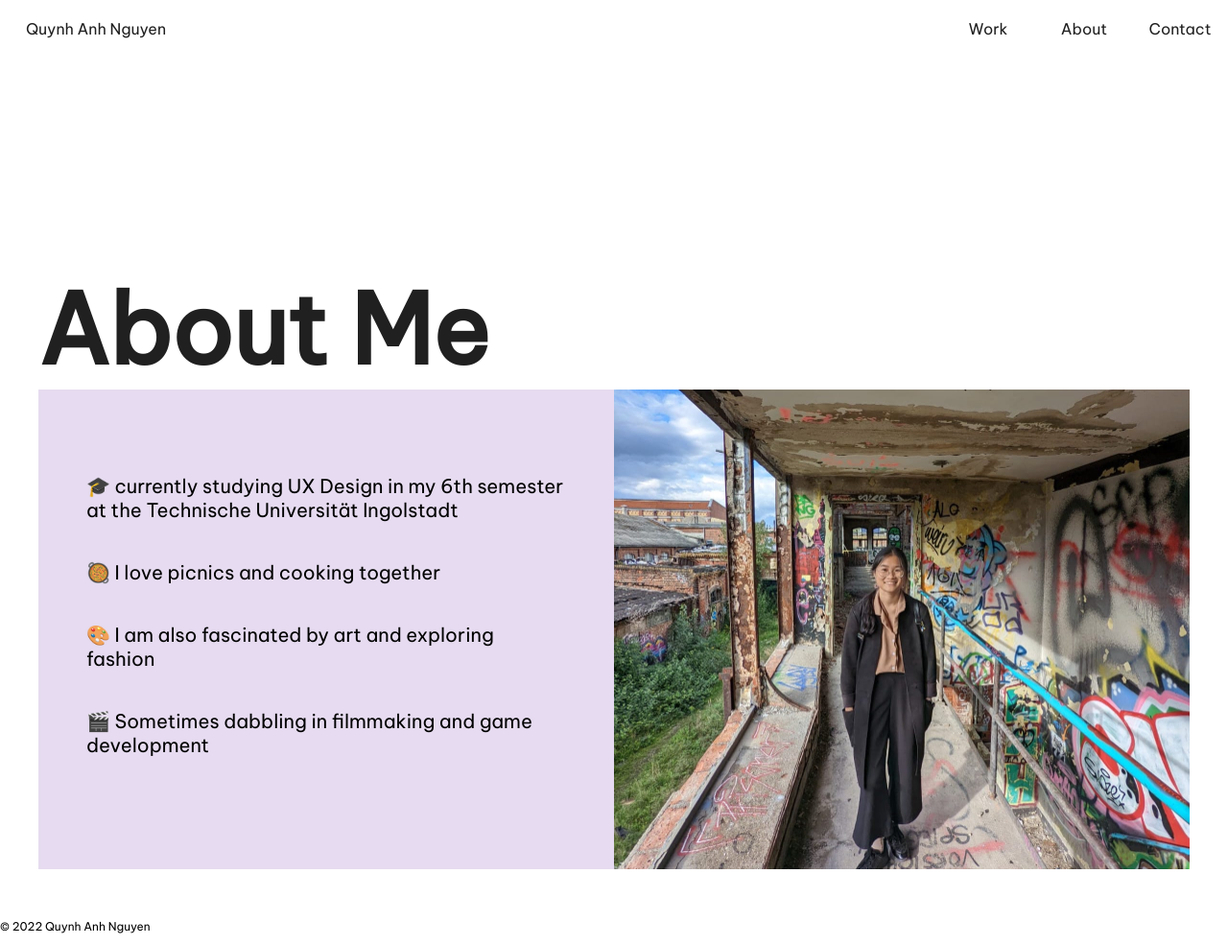
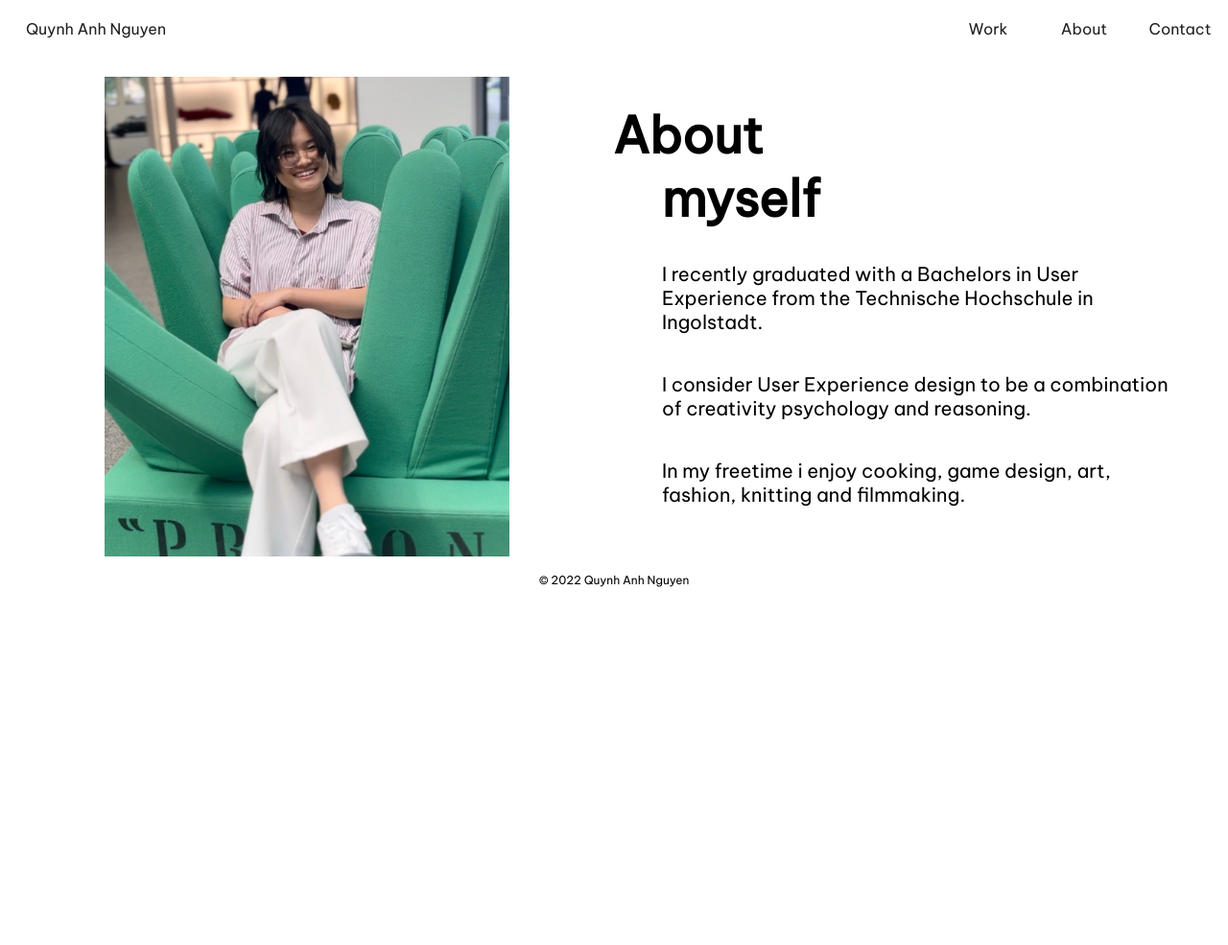
Before and after one commit to QuynhiThePooh/QuynhiThePooh.github.io, a plain HTML site: page aboutme.html in a window 1280 px wide. Shown: the whole page at 96% size. After the commit the page ends 800 px from the top, so only its background shows below. Drawn offline with Linux system fonts and the light colour scheme.

Commit message:
html added

```diff
--- a/aboutme.html
+++ b/aboutme.html
@@ -26,24 +26,26 @@
                 <a class="linky" href="/index.html#contactme" id="contact">Contact</a>
             </header>
 
-            <div id="aboutme" class="section grid-container">
-                <p class="section-header"><strong>About Me</strong></p>
-                <div class="grid-item-about" style="background-color:var(--purple); color: black;text-align: left;padding: 30px 50px 60px; ">
+            <div id="aboutme" class="grid-container" style="margin: 10vh 0 0 0;">
 
-                    <p>🎓 currently studying UX Design in my 6th semester at the Technische Universität Ingolstadt</p>
-                    <p>🥘 I love picnics and cooking together </p>
-                    <p>🎨 I am also fascinated by art and exploring fashion</p>
-                    <p>🎬 Sometimes dabbling in filmmaking and game development </p>
+                <div class="grid-item-about">
+                <img src="./pictures/Photo.jpg" alt="" style="max-height: 600px; max-width: 100%; object-fit: contain; margin-right: -10vw; ">
+                </div>
+
+                <div class="grid-item-about" style=" color: black;text-align: left;padding: 30px 50px 60px; ">
+                    <h2 style="margin-left: -4vw; margin-top: 2vw;">About</h2>
+                    <h2 style="margin-bottom: 1vw;">myself</h2>
+                    <p>I recently graduated with a Bachelors in  User Experience from the Technische Hochschule in Ingolstadt. </p>
+                    <p>I consider User Experience design to be a combination of creativity psychology and reasoning. </p>
+                    <p>In my freetime i enjoy cooking, game design, art, fashion, knitting and filmmaking.</p>
 
                 </div>
-                <div class="grid-item-about">
-                <img src="./pictures/Selfie-Ruin.jpeg" alt="" style="object-fit:cover">
-                </div>
+
             </div>
         </div>
 
     </main>
-    <footer">
+    <footer>
 
         <p class="mini">© 2022 Quynh Anh Nguyen</p>
 
--- a/style.css
+++ b/style.css
@@ -11,7 +11,7 @@
         --timetable: #8ec7e1;
         --tourgether: #facf79;
         --moviematch: #ffc0a3;
-        --beeraucrat: #747474;
+        --beeraucrat: #b9b9b2;
         --darkgrey: #1e1e1e;
         --black: rgb(32, 32, 32)
 
@@ -32,6 +32,14 @@ h3{
     font-family: "Be Vietnam Pro", "Work Sans" ,"Avenir";
     font-size: 1.75rem;
     font-weight: 500;
+}
+
+h2{
+    font-family: "Be Vietnam Pro", "Work Sans" ,"Avenir";
+
+    font-weight: 700;
+    margin: 0 0 0 0;
+    font-size: clamp(32px, 3vw + 1rem, 52px);
 }
 
 .linky{
@@ -94,7 +102,7 @@ header{
     grid-template-areas: "name . work about contact";
     /*background-color: var(--white);*/
     position: fixed;  /*Set the navbar to fixed position */
-    /*z-index: 4;*/
+    z-index: 4;
     top: 0; /* Position the navbar at the top of the page */
     width: 100%; /* Full width */
     transition: all 0.25s;
@@ -309,7 +317,7 @@ header a:hover {
 #moviematch{
     background-color: var(--moviematch);
 }
-#beeraucrat{
+#bee{
     background-color: var(--beeraucrat);
 }
 
@@ -327,8 +335,11 @@ footer{
     */
 
     display: flex;
+
     justify-content: center;
+    text-align: center;
     padding: 5px;
+
 }
 
 .mini{
```
Also changed, not shown: bee.html (+6 -5 lines), index.html (+3 -4 lines), tourgether.html (+2 -2 lines), pictures/BeeIcons.png (added), pictures/Beethumb.png, pictures/Photo.jpg (added).
